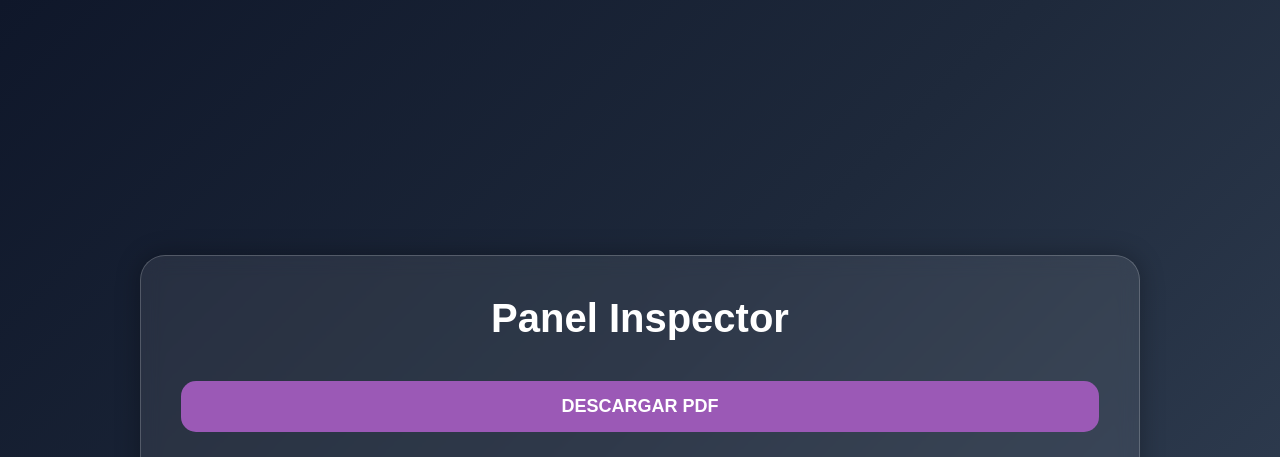
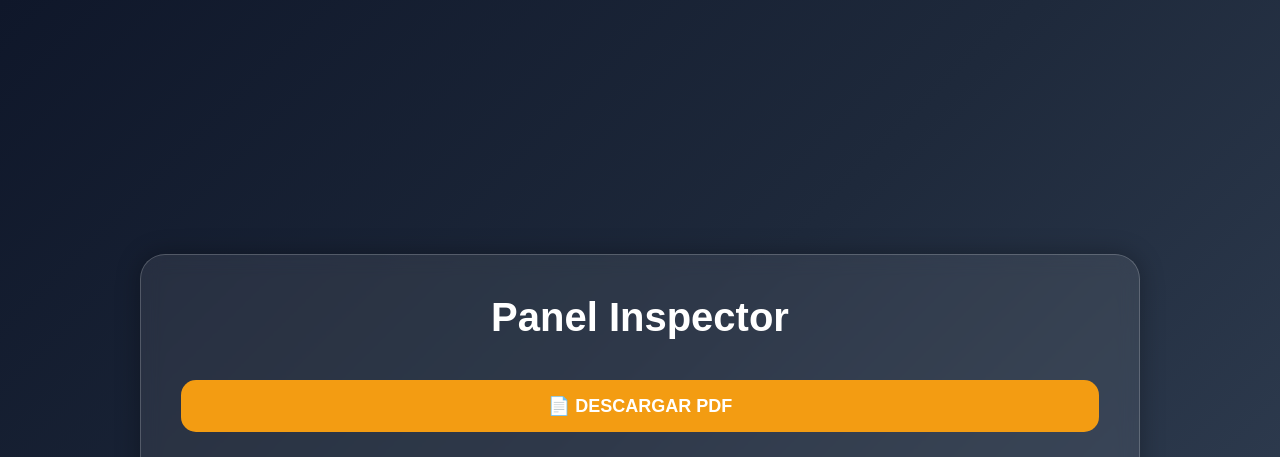
Before and after one commit to estebancabreraanimen2708com-cpu/medigo, a Flask app: page /inspector in a window 1280 px wide. Shown: the top 457 px of the page. Run offline with Flask 3, Linux system fonts and the light colour scheme; data that the repository does not hold is empty.

Commit message:
Update inspector.html

```diff
--- a/templates/inspector.html
+++ b/templates/inspector.html
@@ -1,8 +1,11 @@
 <!DOCTYPE html>
 <html lang="es">
+
 <head>
 
 <meta charset="UTF-8">
+
+<meta name="viewport" content="width=device-width, initial-scale=1.0">
 
 <title>Inspector</title>
 
@@ -19,8 +22,8 @@ href="{{ url_for('static', filename='style.css') }}">
 
 <a href="/pdf">
 
-<button class="btn pdf">
-DESCARGAR PDF
+<button class="btn inspector">
+📄 DESCARGAR PDF
 </button>
 
 </a>
@@ -28,11 +31,13 @@ DESCARGAR PDF
 <table>
 
 <tr>
+
 <th>Nombre</th>
 <th>Motivo</th>
 <th>Dolor</th>
 <th>Estado</th>
 <th>Acciones</th>
+
 </tr>
 
 {% for s in solicitudes %}
```
